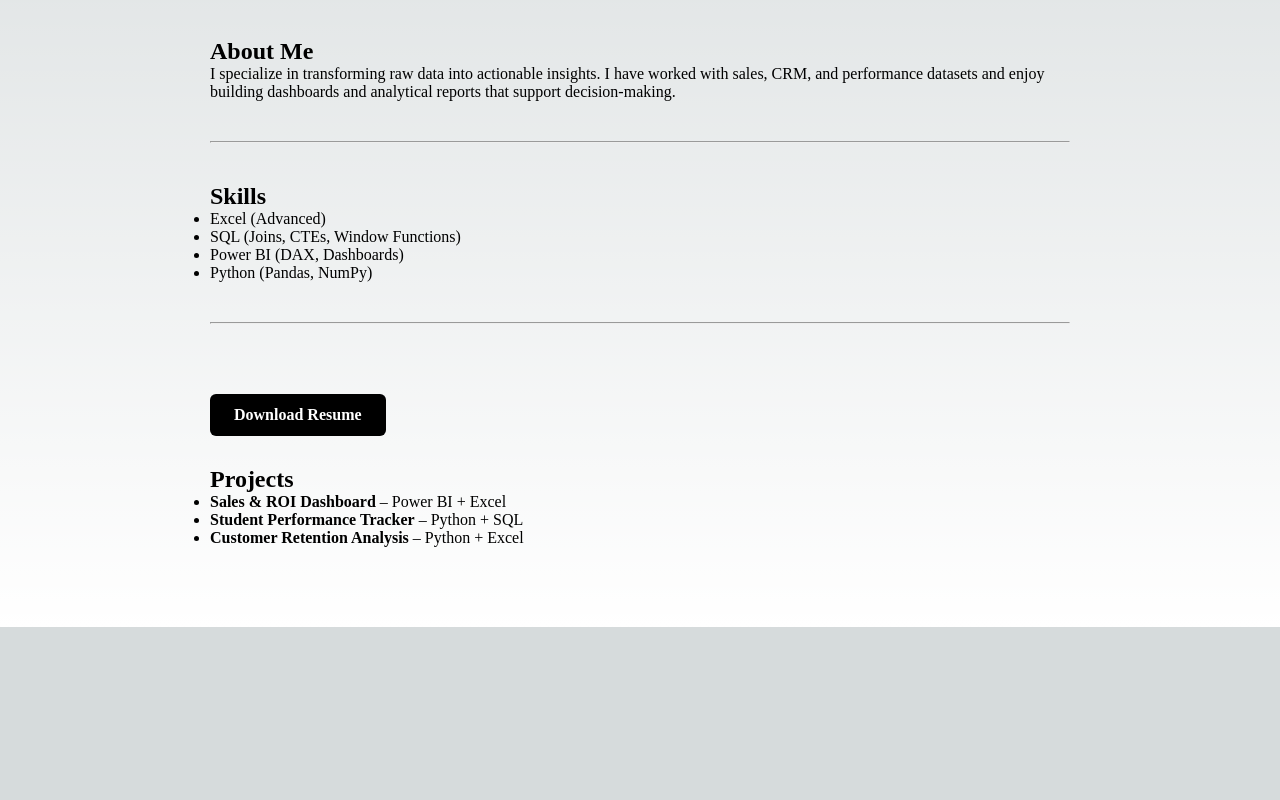
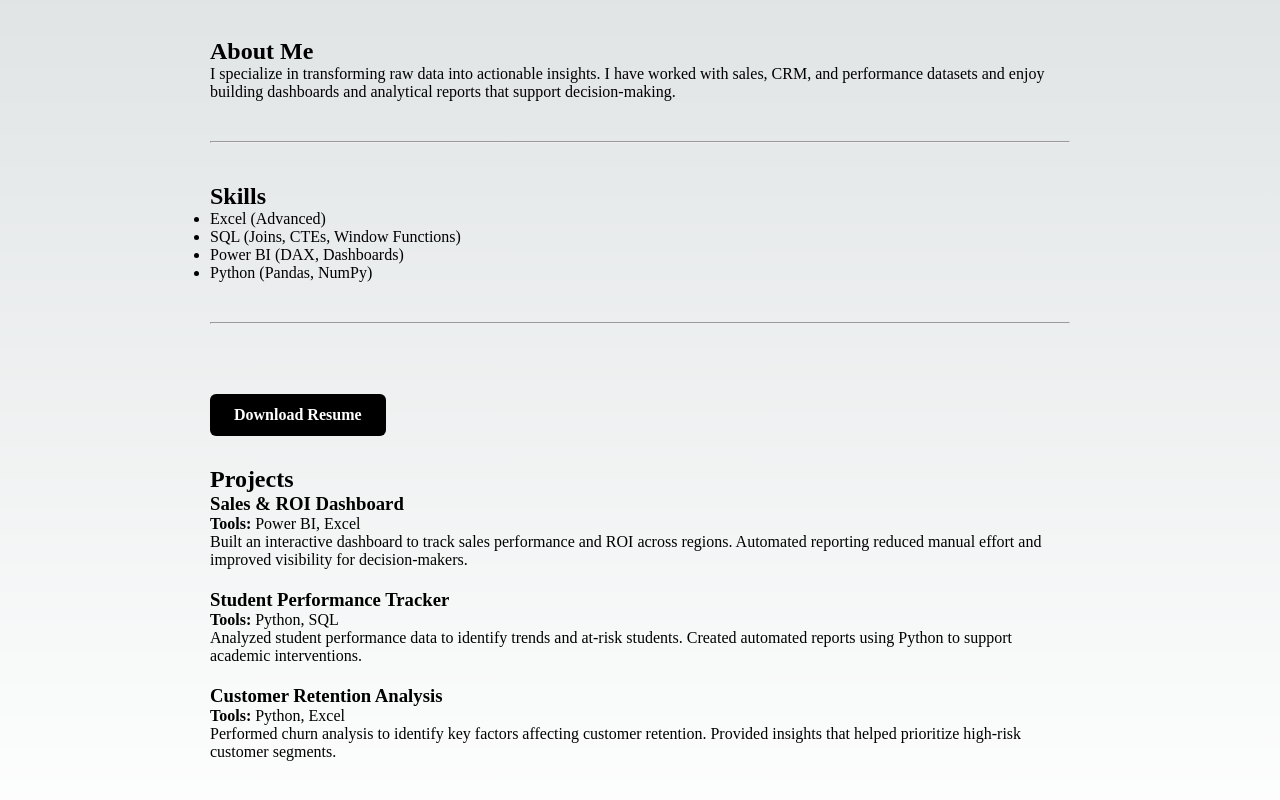
Before and after one commit to Shubhambbedge/Shubham-Portfolio, a Next.js app: page / in a window 1280 px wide. Shown: the part 304-1104 px from the top of the page. Before the commit the page ends 931 px from the top, so only its background shows below. Built offline with nearby package versions, Linux system fonts and the light colour scheme.

Commit message:
Update index.js

```diff
--- a/src/pages/index.js
+++ b/src/pages/index.js
@@ -65,17 +65,42 @@ export default function Home() {
 </a>
 
         <h2>Projects</h2>
-        <ul>
-          <li>
-            <strong>Sales & ROI Dashboard</strong> – Power BI + Excel
-          </li>
-          <li>
-            <strong>Student Performance Tracker</strong> – Python + SQL
-          </li>
-          <li>
-            <strong>Customer Retention Analysis</strong> – Python + Excel
-          </li>
-        </ul>
+
+<div style={{ marginBottom: "20px" }}>
+  <h3>Sales & ROI Dashboard</h3>
+  <p>
+    <strong>Tools:</strong> Power BI, Excel
+  </p>
+  <p>
+    Built an interactive dashboard to track sales performance and ROI across
+    regions. Automated reporting reduced manual effort and improved visibility
+    for decision-makers.
+  </p>
+</div>
+
+<div style={{ marginBottom: "20px" }}>
+  <h3>Student Performance Tracker</h3>
+  <p>
+    <strong>Tools:</strong> Python, SQL
+  </p>
+  <p>
+    Analyzed student performance data to identify trends and at-risk students.
+    Created automated reports using Python to support academic interventions.
+  </p>
+</div>
+
+<div style={{ marginBottom: "20px" }}>
+  <h3>Customer Retention Analysis</h3>
+  <p>
+    <strong>Tools:</strong> Python, Excel
+  </p>
+  <p>
+    Performed churn analysis to identify key factors affecting customer
+    retention. Provided insights that helped prioritize high-risk customer
+    segments.
+  </p>
+</div>
+
       </main>
     </>
   );
```
